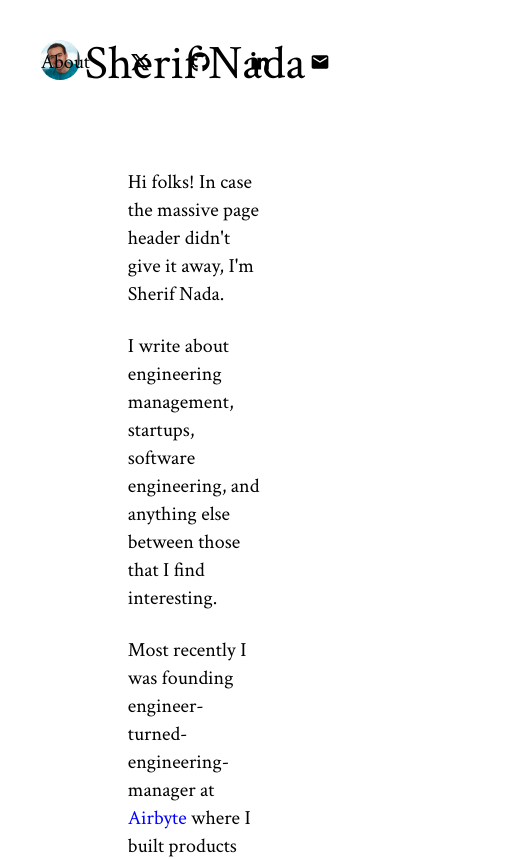
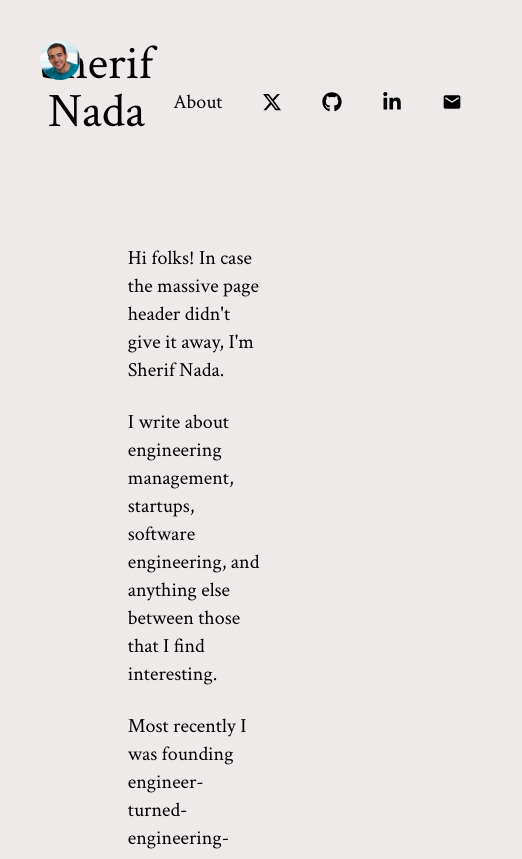
Before and after one commit to sherifnada/sherifnada.com, a Next.js app: page /about in a window 390 px wide. Shown: the top 859 px of the page, 522 px wide, since content can reach past the window. Built offline with nearby package versions, Linux system fonts and the light colour scheme; no server answers.

Commit message:
fix conflict

```diff
--- a/src/app/globals.css
+++ b/src/app/globals.css
@@ -7,13 +7,20 @@
 }
 
 
-@layer base{
+body {
+  background-color: var(--background-rgb);
+}
 
+@layer base {
+  .markdown > * {
+    all: revert;
+  }
+
+  /* Style links except when we don't want to in places like navbar etc */
   .no-style-links a {
     color: inherit;
     text-decoration: inherit;
   }
-
 
   .no-style-links a:hover {
     color: inherit;
@@ -28,7 +35,6 @@
   a:hover {
     text-decoration: underline;
   }
-
 }
 
 @layer utilities {
--- a/src/app/layout.tsx
+++ b/src/app/layout.tsx
@@ -15,7 +15,7 @@ export const metadata: Metadata = {
 
 function Navbar(){
   return (
-    <div className="no-style-links flex flex-row  inset-x-0 top-0 p-10">
+    <div className="no-style-links flex flex-column lg:flex-row  inset-x-0 top-0 p-10">
       <div className="w-10 absolute justify-center">
         <Link href="/">
           <Image src="/me.png" alt="Sherif Nada" width={100} height={100} className="rounded-full"/>
@@ -24,7 +24,7 @@ function Navbar(){
       <div className="text-5xl w-full text-center">
         <Link href="/">Sherif Nada</Link>
       </div>
-      <div className="absolute top-0 right-0 flex flex-row [&>div]:text-xl [&>div]:py-12 [&>div]:px-5 pr-10">
+      <div className="lg:absolute lg:top-0 lg:right-0 flex flex-row [&>div]:text-xl [&>div]:py-12 [&>div]:px-5 pr-10">
         <div className="">
           <Link href="/about">About</Link>
         </div>
```
